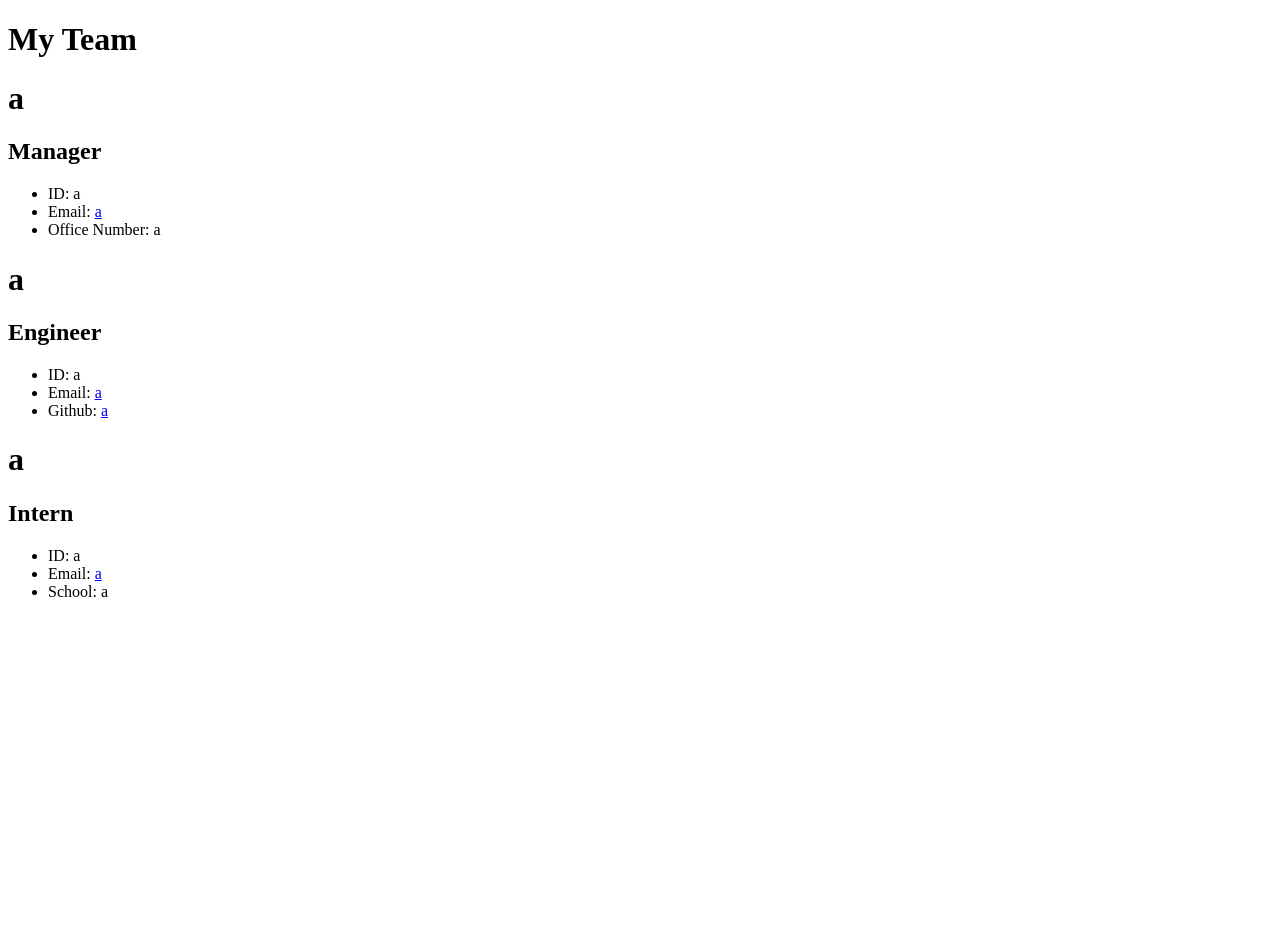
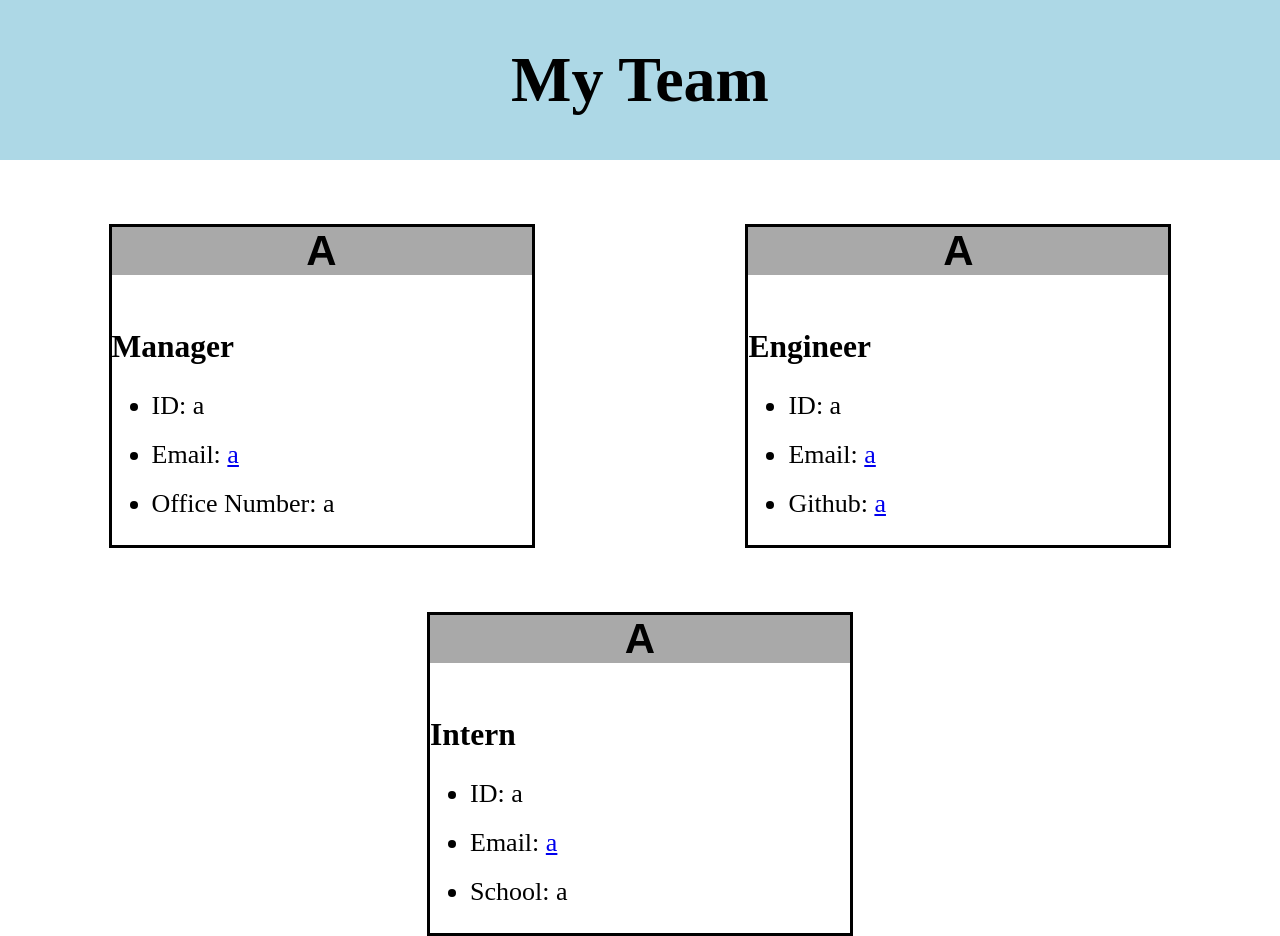
Before and after one commit to VictoriaCook/team-profile-generator, a website: page dist/output.html in a window 1280 px wide. Before the commit the page ends 800 px from the top, so only its background shows below. Drawn offline with Linux system fonts and the light colour scheme.

Commit message:
edited output as example

```diff
--- a/dist/output.html
+++ b/dist/output.html
@@ -5,7 +5,7 @@
         <meta charset="UTF-8">
         <meta http-equiv="X-UA-Compatible" content="IE=edge">
         <meta name="viewport" content="width=device-width, initial-scale=1.0">
-        <link rel="stylesheet" href="style.css">
+        <link rel="stylesheet" href="output.css">
         <title>Document</title>
     </head>
     <body>
```
